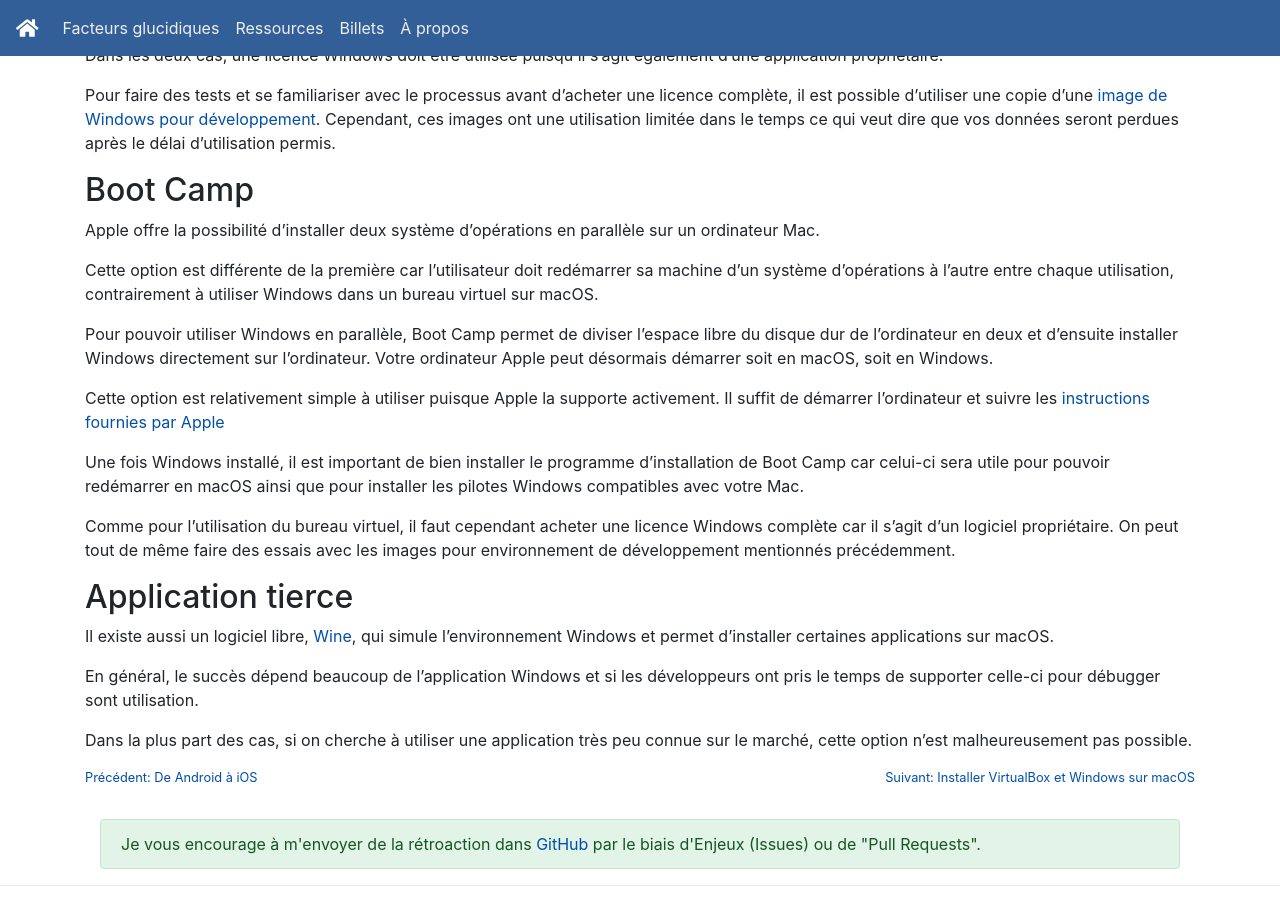
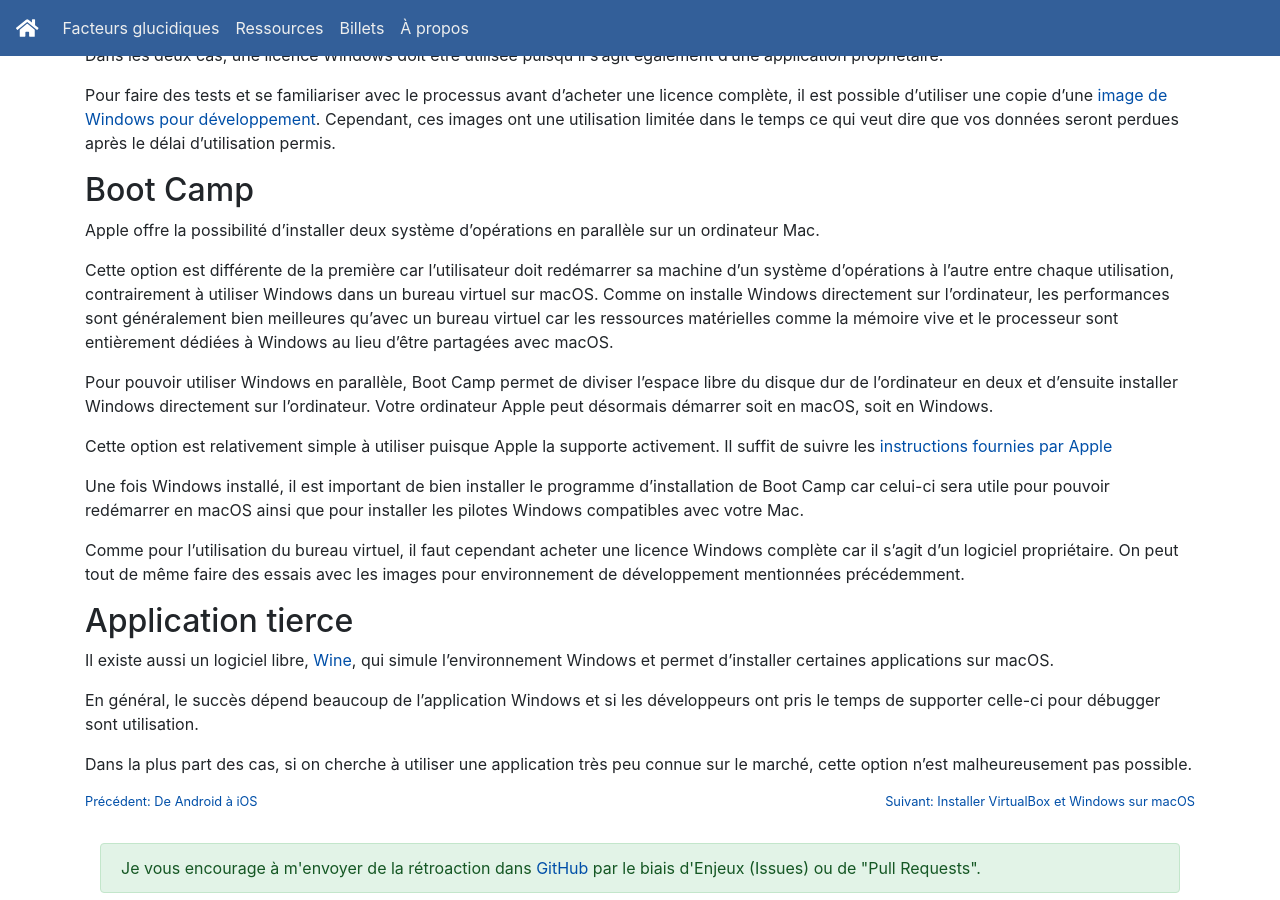
Before and after one commit to gcharest/gcharest.github.io, a Jekyll site: the page built from _posts/fr/2022-01-05-application-windows-sur-macos.md, in a window 1280 px wide and 900 px high, scrolled down 893 px. Built offline with Jekyll 4.4.1, drawn with Linux system fonts in a browser that asks for light colours; nearby versions of some CDN libraries.

Commit message:
Clarify performance gain

```diff
--- a/_posts/fr/2022-01-05-application-windows-sur-macos.md
+++ b/_posts/fr/2022-01-05-application-windows-sur-macos.md
@@ -47,17 +47,18 @@ Cependant, ces images ont une utilisation limitée dans le temps ce qui veut dir
 Apple offre la possibilité d'installer deux système d'opérations en parallèle sur un ordinateur Mac.
 
 Cette option est différente de la première car l'utilisateur doit redémarrer sa machine d'un système d'opérations à l'autre entre chaque utilisation, contrairement à utiliser Windows dans un bureau virtuel sur macOS.
+Comme on installe Windows directement sur l'ordinateur, les performances sont généralement bien meilleures qu'avec un bureau virtuel car les ressources matérielles comme la mémoire vive et le processeur sont entièrement dédiées à Windows au lieu d'être partagées avec macOS.
 
 Pour pouvoir utiliser Windows en parallèle, Boot Camp permet de diviser l'espace libre du disque dur de l'ordinateur en deux et d'ensuite installer Windows directement sur l'ordinateur.
 Votre ordinateur Apple peut désormais démarrer soit en macOS, soit en Windows.
 
 Cette option est relativement simple à utiliser puisque Apple la supporte activement.
-Il suffit de démarrer l'ordinateur et suivre les [instructions fournies par Apple](https://support.apple.com/fr-ca/HT201468)
+Il suffit de suivre les [instructions fournies par Apple](https://support.apple.com/fr-ca/HT201468)
 
 Une fois Windows installé, il est important de bien installer le programme d'installation de Boot Camp car celui-ci sera utile pour pouvoir redémarrer en macOS ainsi que pour installer les pilotes Windows compatibles avec votre Mac.
 
 Comme pour l'utilisation du bureau virtuel, il faut cependant acheter une licence Windows complète car il s'agit d'un logiciel propriétaire.
-On peut tout de même faire des essais avec les images pour environnement de développement mentionnés précédemment.
+On peut tout de même faire des essais avec les images pour environnement de développement mentionnées précédemment.
 
 ## Application tierce
 
```
